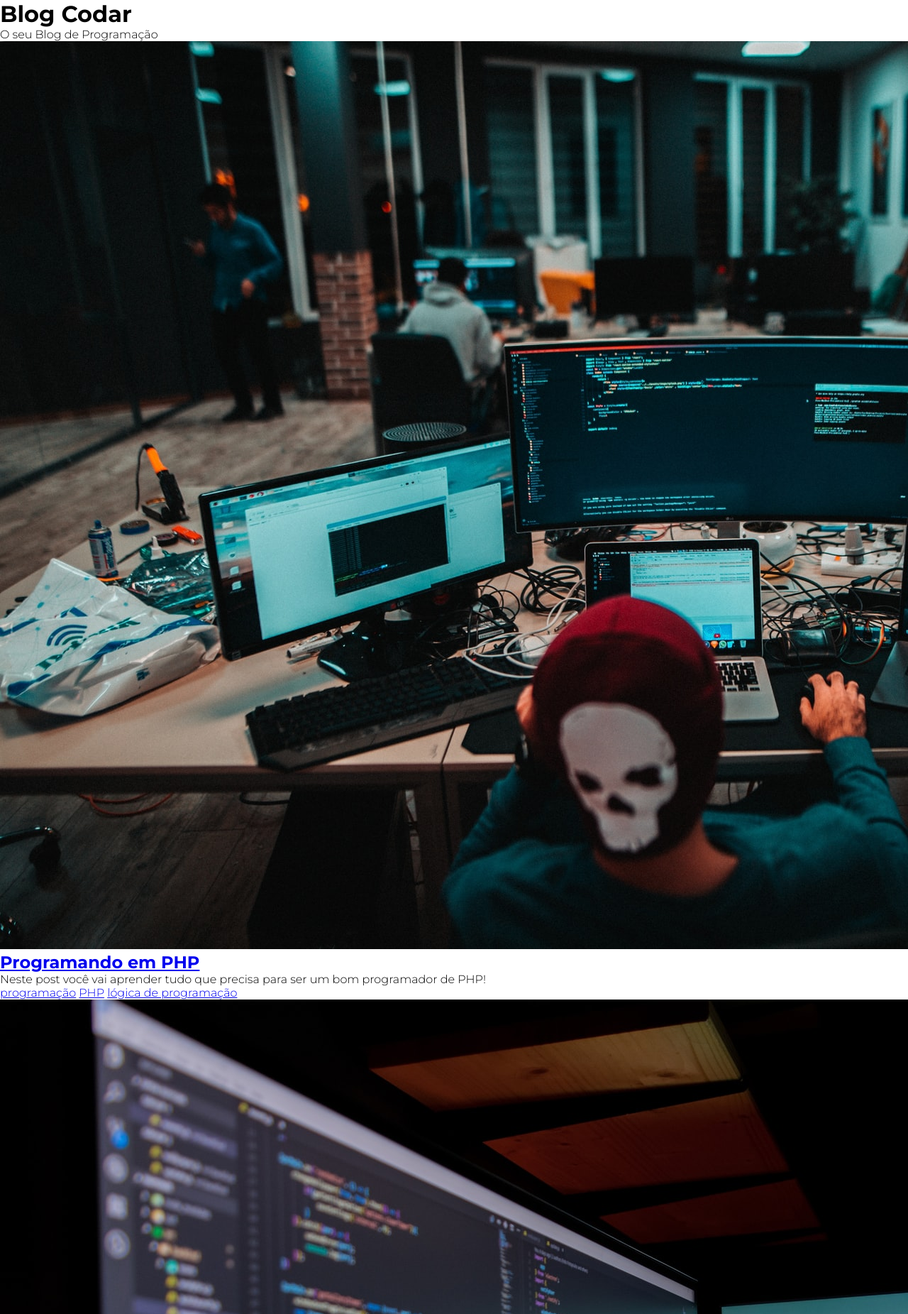
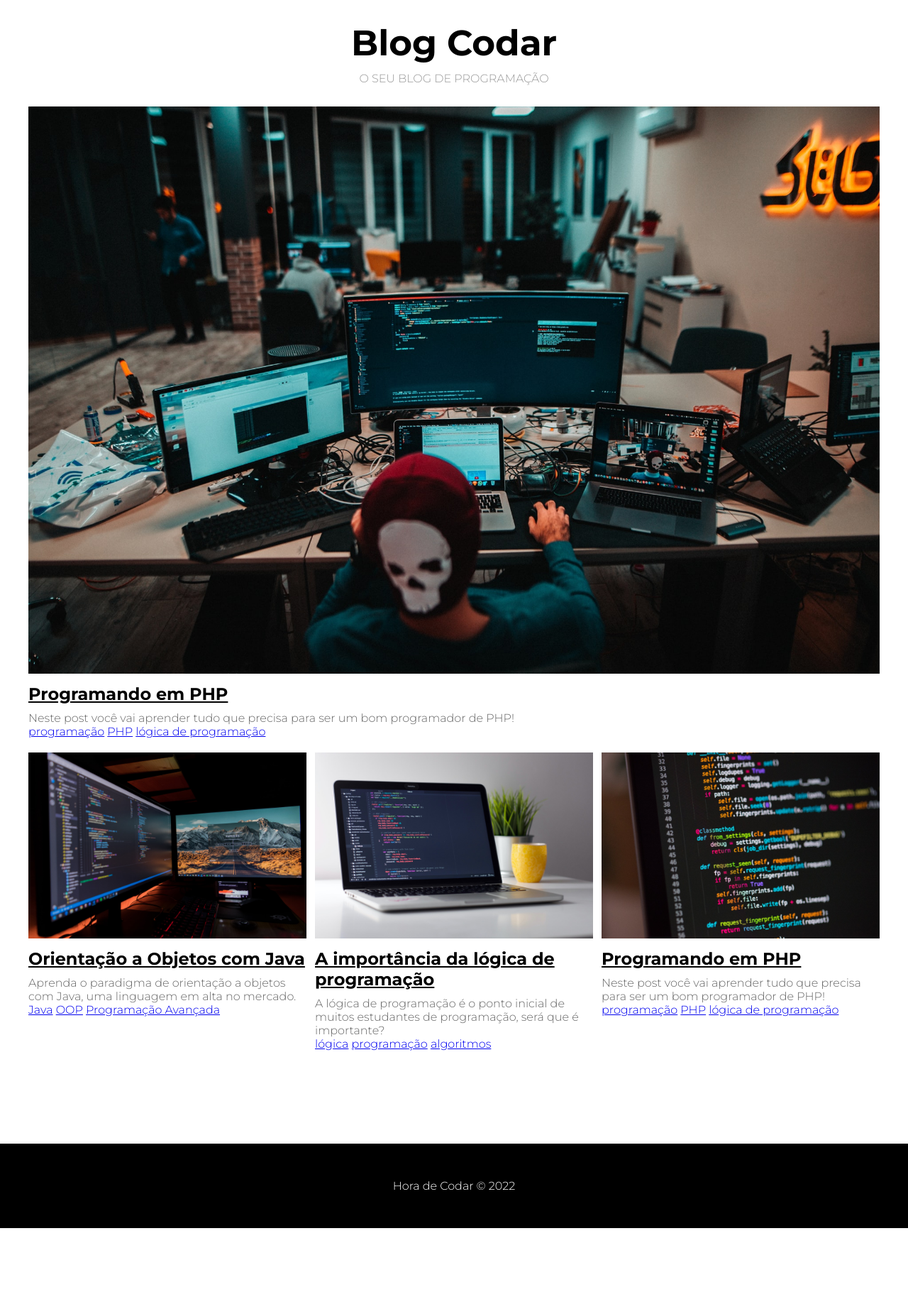
Before and after one commit to RaquelCDAvila/projeto-blog, a PHP site: page / in a window 1280 px wide; the page is wider, and only the part inside the window is pictured. Shown: the part 69-1920 px from the top of that part at 71% size. After the commit the page ends 1799 px from the top of that part, so only its background shows below. Run offline with PHP 8.4, Linux system fonts and the light colour scheme.

Commit message:
Finalização da Home

```diff
--- a/css/styles.css
+++ b/css/styles.css
@@ -42,6 +42,63 @@ main{
 #navbar .nav-link:hover{
     color: #999;
 }
+/* Home */
+#title-container{
+    min-width: 500px;
+    text-align: center;
+    margin-top: 30px;
+}
+#title-container h1{
+    font-size: 50px;
+}
+#title-container p{
+    margin-top: 10px;
+    text-transform: uppercase;
+    color: #999;
+}
+#posts-container{
+    max-width: 1200px;
+    margin: 0 auto;
+    margin-top: 30px;
+    display: flex;
+    flex-wrap: wrap;
+}
+.post-box:first-child{
+    min-width: 100%;
+}
+.post-box{
+    flex: 1 1 0;
+    margin-bottom: 20px;
+}
+.post-box:nth-child(3){
+    margin: 0 1%;
+}
+.post-box img {
+    width: 100%;
+}
+.post-box .post-title{
+    font-size: 24px;
+    margin: 10px 0;
+}
+.post-box .post-title a{
+    color: #000;
+    transition: .5s;
+}
+.post-box .post-title a:hover{
+    color: #999;
+}
+.post-box .post-description{
+    color: #666;
+}
+.tags-container{
+    margin-top: 10px;
+}
+.tags-container a{
+    font-size: 14px;
+    color: #333;
+    display: inline-block;
+    margin-right: 5px;
+}
 /* Footer */
 footer{
     width: 100%;
--- a/index.php
+++ b/index.php
@@ -3,21 +3,20 @@
 ?>
     <main>
         <div id="title-container">
-            <h1> Blog Codar</h1>
+            <h1>Blog Codar</h1>
             <p>O seu Blog de Programação</p>
         </div>
         <div id="posts-container">
-            <?php foreach ($posts as $post): ?>
+            <?php foreach($posts as $post): ?>
                 <div class="post-box">
-                    <img src="<?= $BASE_URL ?>/blog/img/<?= $post['img'] ?>" alt="<?= $post['title'] ?>">
-                    <h2 class="post-title">
-                    <a href="<?= $BASE_URL ?>post.php?id=<?= $post['id'] ?>"><?= $post['title'] ?></a>
-                    </h2>
-                    <p class="post-description"></p><?= $post['description'] ?></p>
-                <div id="tags-container">
-                    <?php foreach ($post['tags'] as $tag): ?>
-                        <a href="#"> <?= $tag ?></a>
-                    <?php endforeach; ?>
+                    <img src="<?= $BASE_URL ?>/img/<?= $post['img'] ?>" alt="<?= $post['title'] ?>">
+                    <h2 class="post-title"><a href="<?= $BASE_URL ?>post.php?id=<?= $post['id'] ?>"><?= $post['title'] ?></a></h2>
+                    <p class="post-description"><?= $post['description'] ?></p>
+                    <div id="tags-container">
+                        <?php foreach($post['tags'] as $tag): ?>
+                        <a href="#"><?= $tag ?></a>
+                        <?php endforeach; ?>
+                    </div>
                 </div>
             <?php endforeach; ?>
         </div>
--- a/templates/header.php
+++ b/templates/header.php
@@ -1,7 +1,7 @@
 <?php
     include_once("helpers/url.php");
-    include_once("blog/data/categories.php");
-    include_once("blog/data/posts.php");
+    include_once("data/categories.php");
+    include_once("data/posts.php");
 ?>
 <!DOCTYPE html>
 <html lang="en">
@@ -20,7 +20,7 @@
 <body>
     <header>
         <a href="<?= $BASE_URL?>" id="logo">
-            <img src="<?= $BASE_URL?>/blog/img/logo.svg" alt="Blog Codar">
+            <img src="<?= $BASE_URL?>/img/logo.svg" alt="Blog Codar">
         </a>
         <nav>
             <ul id="navbar">
```
Also changed, not shown: data/categories.php (renamed from blog/data/categories.php), data/posts.php (renamed from blog/data/posts.php), img/logo.svg (renamed from blog/img/logo.svg), img/prog-1.jpg (renamed from blog/img/prog-1.jpg), img/prog-2.jpg (renamed from blog/img/prog-2.jpg), img/prog-3.jpg (renamed from blog/img/prog-3.jpg), img/prog-4.jpg (renamed from blog/img/prog-4.jpg).
